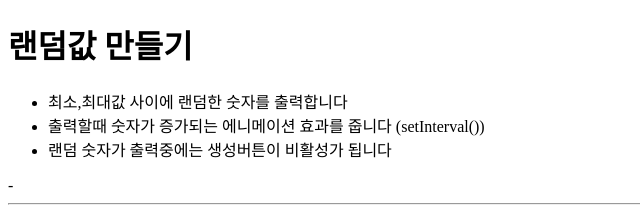
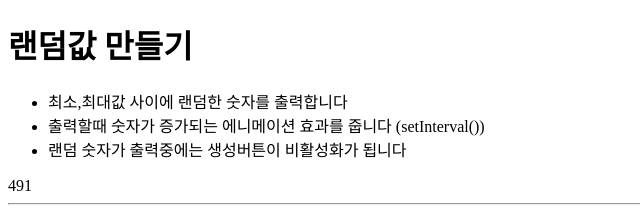
Before and after one commit to dhflxhdxhd/start-fe, a plain HTML site: page 07/quiz8.html in a window 1280 px wide. Both pictures are taken after a click on the button "생성". Shown: the top 214 px of the page, 0-640 px from the left. Drawn offline with Linux system fonts and the light colour scheme.

Commit message:
random number 생성

```diff
--- a/07/quiz8.html
+++ b/07/quiz8.html
@@ -13,7 +13,7 @@
         <li>
           출력할때 숫자가 증가되는 에니메이션 효과를 줍니다 (setInterval())
         </li>
-        <li>랜덤 숫자가 출력중에는 생성버튼이 비활성가 됩니다</li>
+        <li>랜덤 숫자가 출력중에는 생성버튼이 비활성화가 됩니다</li>
       </ul>
       <div id="box">-</div>
       <hr />
--- a/07/quiz8.js
+++ b/07/quiz8.js
@@ -0,0 +1,21 @@
+const btn = document.querySelector("#btn");
+const box = document.querySelector("#box");
+
+
+function createRandomNum(minn,maxn){
+    return Math.floor(Math.random() * (maxn - minn) + minn +1)
+}
+
+function showNumber(){
+    let min = document.querySelector("#min").value;
+    let max= document.querySelector("#max").value;
+
+    box.innerHTML = createRandomNum(min,max);
+}
+
+
+function init(){
+    btn.addEventListener("click",showNumber);
+}
+
+init();
```
